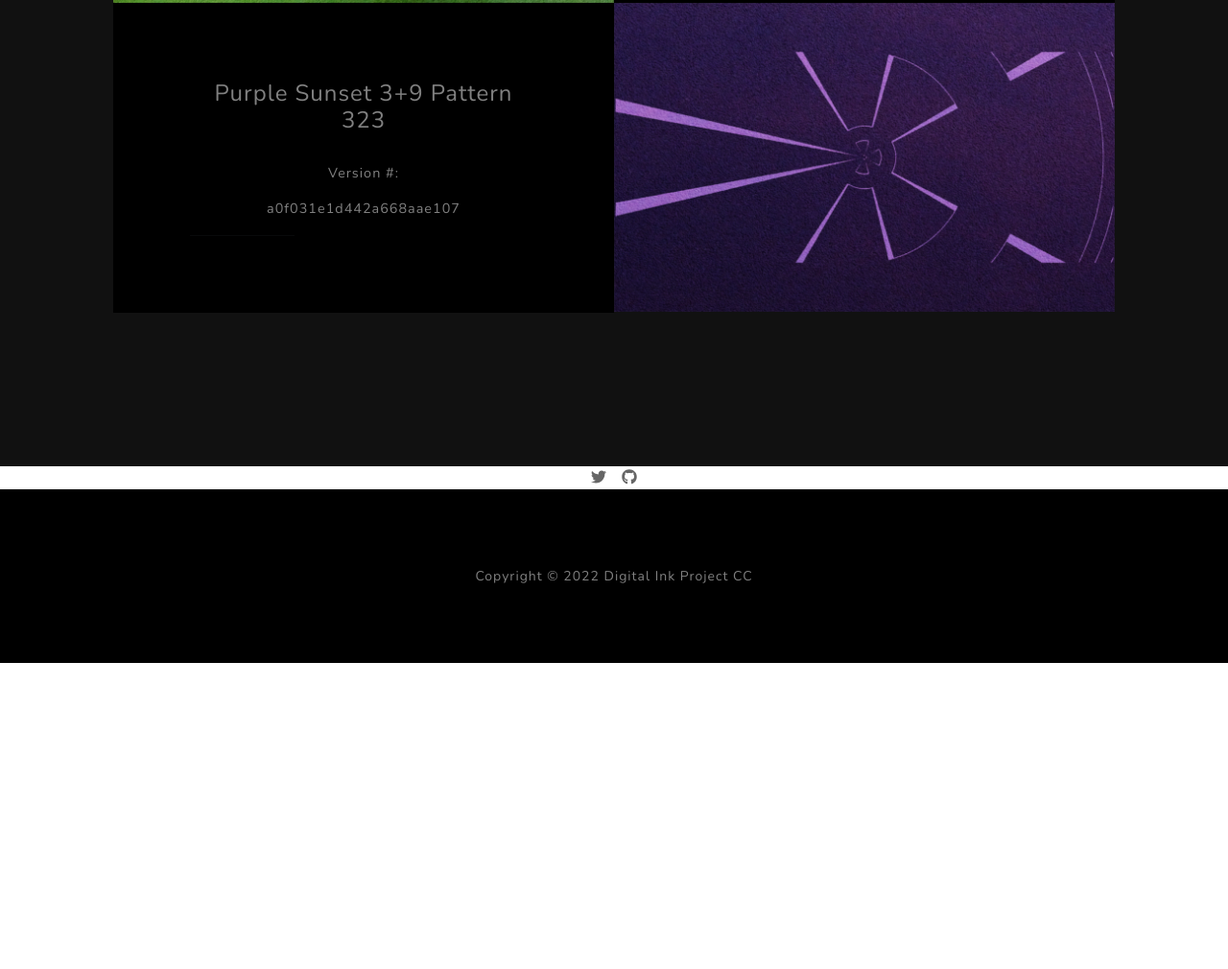
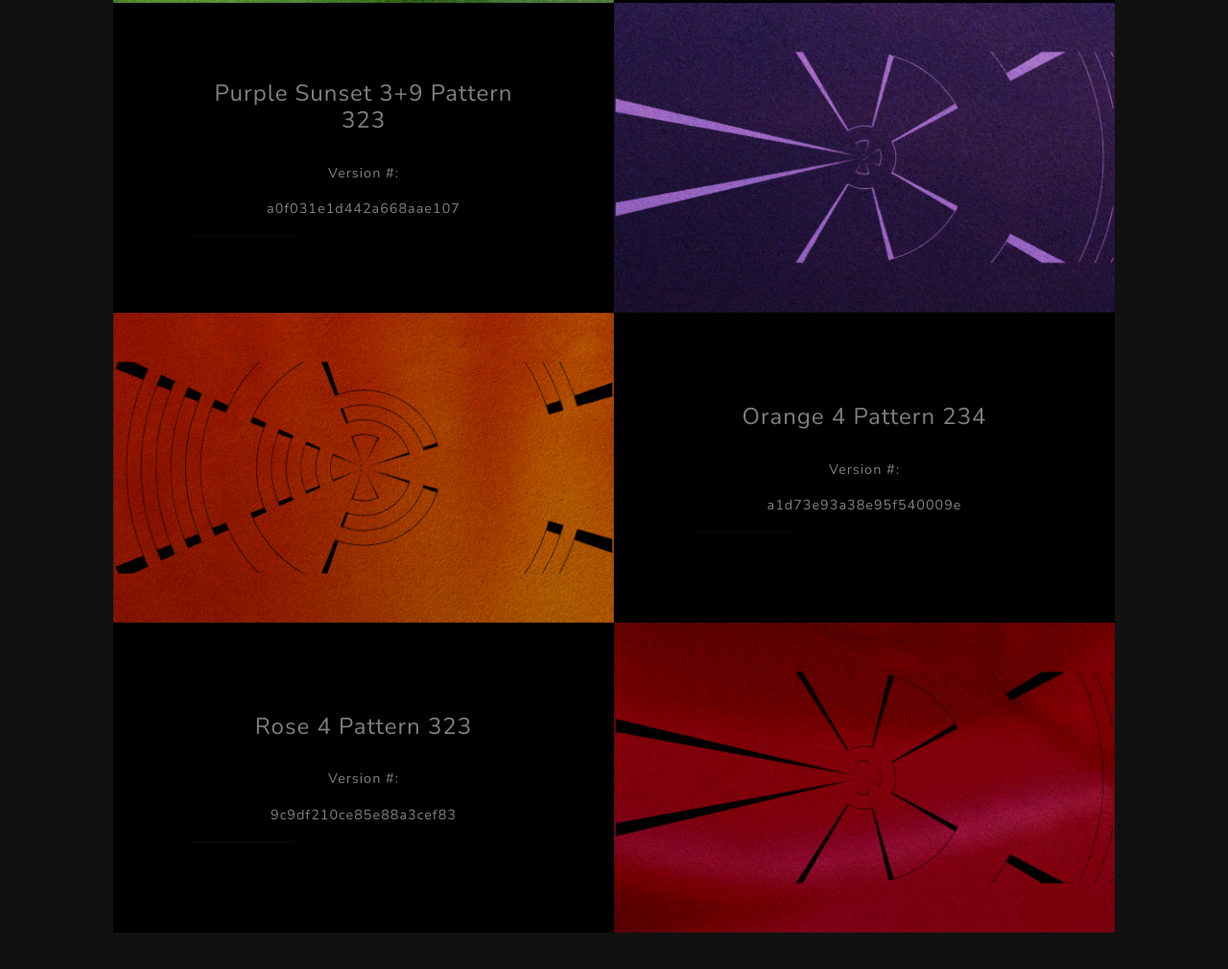
Before and after one commit to muon-ink/muon-ink.github.io, a plain HTML site: page index.html in a window 1280 px wide. Shown: the part 2442-3452 px from the top of the page at 96% size. Before the commit the page ends 3133 px from the top, so only its background shows below. Drawn offline with nearby package versions, Linux system fonts and the light colour scheme.

Commit message:
r4-323 and o4-234

```diff
--- a/index.html
+++ b/index.html
@@ -52,7 +52,7 @@
             <div class="container px-4 px-lg-5">
                 <div class="row gx-4 gx-lg-5 justify-content-center">
                     <div class="col-lg-8">
-                        <h2 class="text-white mb-4">Digital</h2>
+                        <h2 class="text-white mb-4">Medium</h2>
                         <p class="text-white-50" align="left">
 							<br>
 This project explores the concept that a digital monitor is one of a countless number of amazing and wonderful types of artistic media. The idea is to create an artistic space where art can be shared with others in a comfortable, relaxed manner.
@@ -127,6 +127,42 @@ We're experimenting with using OpenTimestamps to "anchor" the image file to the
                         </div>
                     </div>
                 </div>
+                <!-- End of Right Side -->
+                <!--Left Side-->
+                <div id="o4-234" class="row gx-0 mb-5 mb-lg-0 justify-content-center">
+                    <div class="col-lg-6">
+						<a href="art/o4-234.html"><img class="img-fluid" src="assets/img/o4-234-a1d73e93a38e95f540009e_smaller.jpg" alt="Orange 4 Pattern 234" /></a></div>
+                    <div class="col-lg-6">
+                        <div class="bg-black text-center h-100 project">
+                            <div class="d-flex h-100">
+                                <div class="project-text w-100 my-auto text-center text-lg-left">
+                                    <h4 class="text-white-50">Orange 4 Pattern 234</h4>
+                                    <p class="text-white-50"><br>Version #:</p>
+                                    <p class="mb-0 text-white-50">a1d73e93a38e95f540009e</p>
+                                    <hr class="d-none d-lg-block mb-0 ms-0" />
+                                </div>
+                            </div>
+                        </div>
+                    </div>
+                </div>
+                <!--Right Side-->
+                <div id="r4-323" class="row gx-0 justify-content-center">
+                    <div class="col-lg-6">
+						<a href="art/r4-323.html"><img class="img-fluid" src="assets/img/rose4-323-9c9df210ce85e88a3cef83_smaller.jpg" alt="Rose 4 Pattern 323" /></a></div>
+                    <div class="col-lg-6 order-lg-first">
+                        <div class="bg-black text-center h-100 project">
+                            <div class="d-flex h-100">
+                                <div class="project-text w-100 my-auto text-center text-lg-right">
+                                    <h4 class="text-white-50">Rose 4 Pattern 323</h4>
+                                    <p class="text-white-50"><br>Version #:</p>
+                                    <p class="mb-0 text-white-50">9c9df210ce85e88a3cef83</p>
+                                    <hr class="d-none d-lg-block mb-0 me-0" />
+                                </div>
+                            </div>
+                        </div>
+                    </div>
+                </div>
+                <!-- End of Right Side -->
             </div>
         </section>
                 <div class="social d-flex justify-content-center">
```
Also changed, not shown: art/o4-234.html (added, +48 -0 lines), art/r4-323.html (added, +48 -0 lines), assets/img/o4-234-a1d73e93a38e95f540009e_smaller.jpg (added), assets/img/rose4-323-9c9df210ce85e88a3cef83_smaller.jpg (added), 2 other files.
